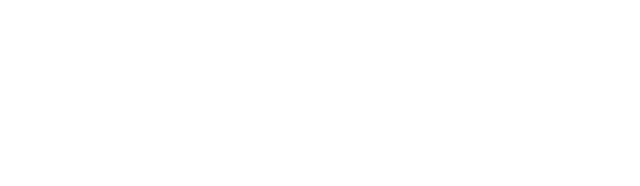
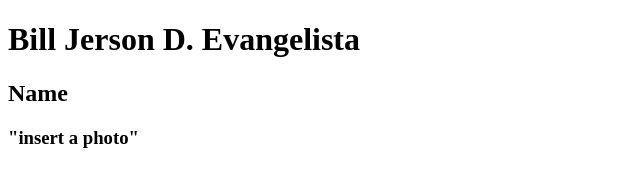
Before and after one commit to bjax20/bjax20.github.io-Apple-Website, a plain HTML site: page index.html in a window 1280 px wide. Shown: the whole page, without its empty margins (0-640 px from the left). Drawn offline with Linux system fonts and the light colour scheme.

Commit message:
Added the info needed for the first branch

```diff
--- a/index.html
+++ b/index.html
@@ -1,2 +1,14 @@
-<html>
+<!DOCTYPE html>
+<html lang="en">
+<head>
+    <meta charset="UTF-8">
+    <meta http-equiv="X-UA-Compatible" content="IE=edge">
+    <meta name="viewport" content="width=device-width, initial-scale=1.0">
+    <title>The Life of Bill Jerson</title>
+</head>
+<body>
+    <h1>Bill Jerson D. Evangelista</h1>
+     <h2>Name</h2>
+     <h3>"insert a photo"</h3>
+</body>
 </html>
```
